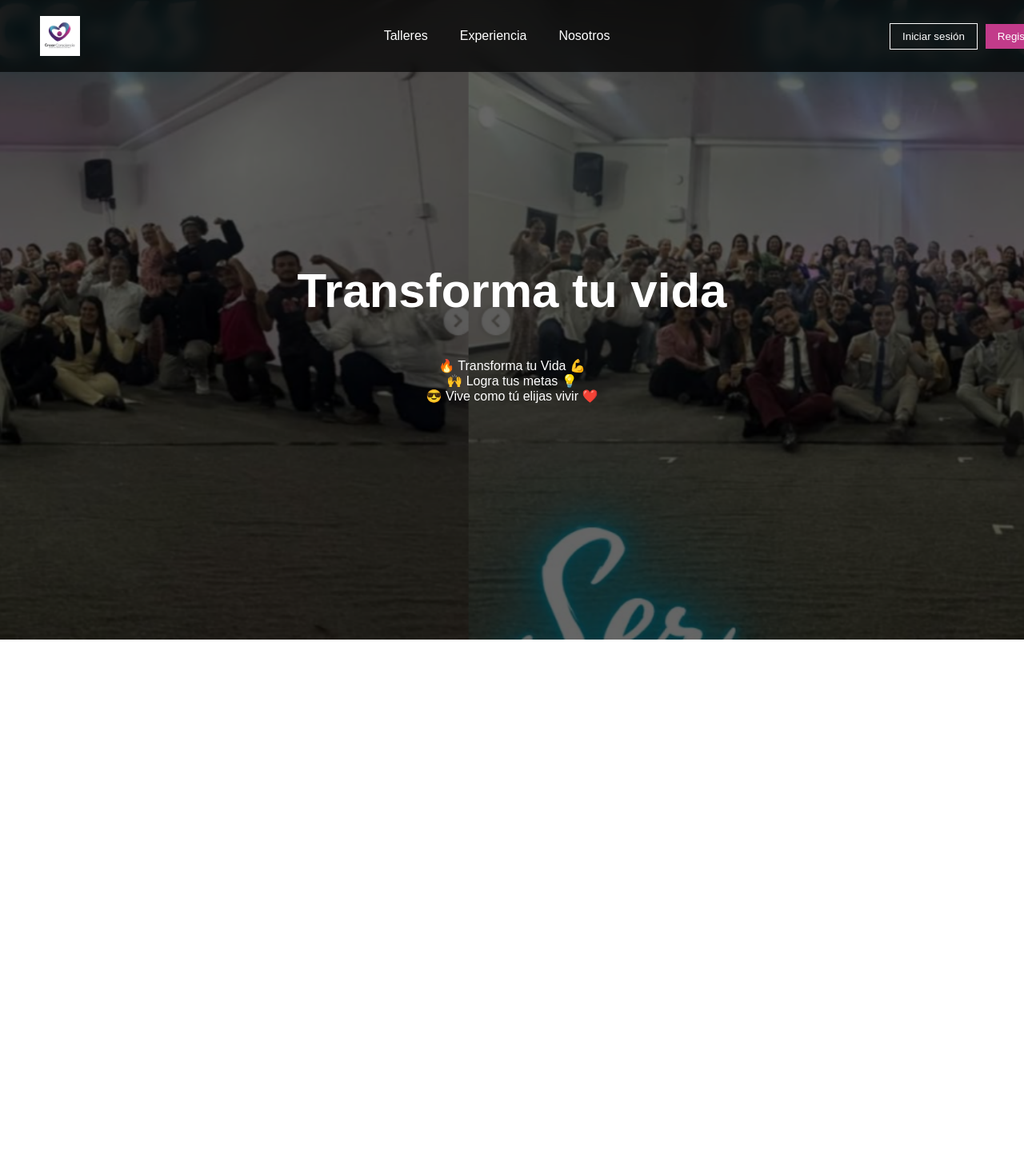
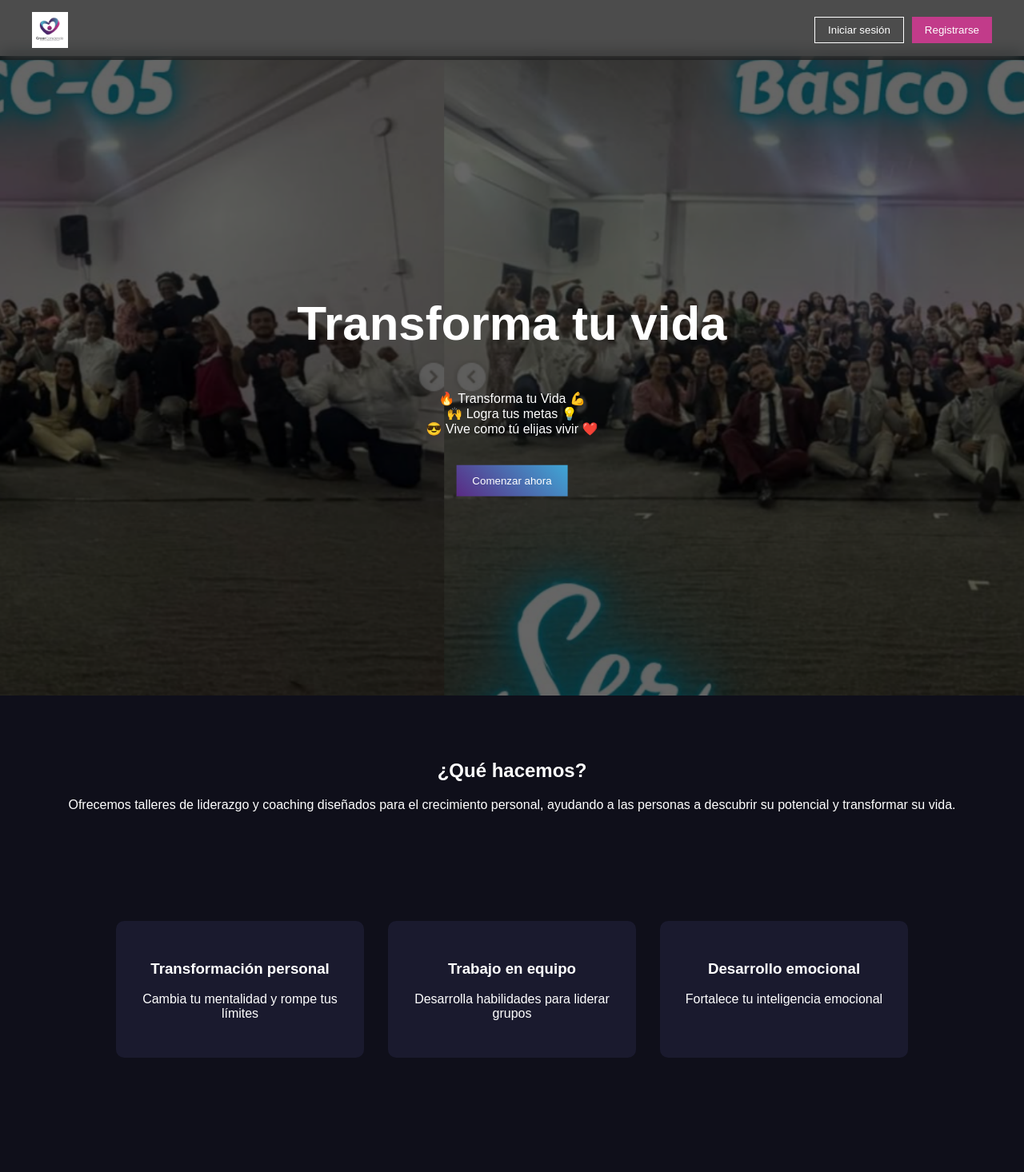
Before and after one commit to LuisCruz11/lidera360-frontend, a React (Vite) app: page / in a window 1280 px wide. Shown: the top 1466 px of the page at 80% size. Before the commit the page ends 800 px from the top, so only its background shows below. Built offline with nearby package versions, Linux system fonts and the light colour scheme.

Commit message:
Cambio en Home

```diff
--- a/src/pages/Home.jsx
+++ b/src/pages/Home.jsx
@@ -1,51 +1,13 @@
 import "../styles/home.css";
-import { useState } from "react";
 import logo from "../assets/images/logo.png";
 import Talleres from "../assets/images/Talleres.png";
 
 function Home() {
-  const [menu, setMenu] = useState(null);
-
   return (
     <div className="home">
 
       <nav className="navbar">
         <img src={logo} className="logo" />
-
-        <ul className="menu">
-          <li onMouseEnter={() => setMenu("talleres")} onMouseLeave={() => setMenu(null)}>
-            Talleres
-            {menu === "talleres" && (
-              <div className="dropdown">
-                <p>Básico</p>
-                <p>Intermedio</p>
-                <p>Avanzado</p>
-              </div>
-            )}
-          </li>
-
-          <li onMouseEnter={() => setMenu("experiencia")} onMouseLeave={() => setMenu(null)}>
-            Experiencia
-            {menu === "experiencia" && (
-              <div className="dropdown">
-                <p>Transformación personal</p>
-                <p>Trabajo en equipo</p>
-                <p>Desarrollo emocional</p>
-              </div>
-            )}
-          </li>
-
-          <li onMouseEnter={() => setMenu("nosotros")} onMouseLeave={() => setMenu(null)}>
-            Nosotros
-            {menu === "nosotros" && (
-              <div className="dropdown">
-                <p>Somos una escuela de liderazgo</p>
-                <p>Equipo de coaches certificados</p>
-                <p>Más de 500+ participantes</p>
-              </div>
-            )}
-          </li>
-        </ul>
 
         <div className="nav-buttons">
           <button className="btn-login">Iniciar sesión</button>
@@ -67,7 +29,41 @@ function Home() {
             🙌 Logra tus metas 💡 <br />
             😎 Vive como tú elijas vivir ❤️
           </p>
+          <button className="btn-primary">Comenzar ahora</button>
         </div>
+      </section>
+
+      <section className="info">
+        <h2>¿Qué hacemos?</h2>
+        <p>
+          Ofrecemos talleres de liderazgo y coaching diseñados para el crecimiento personal,
+          ayudando a las personas a descubrir su potencial y transformar su vida.
+        </p>
+      </section>
+
+      <section className="features">
+        <div className="feature">
+          <h3>Transformación personal</h3>
+          <p>Cambia tu mentalidad y rompe tus límites</p>
+        </div>
+
+        <div className="feature">
+          <h3>Trabajo en equipo</h3>
+          <p>Desarrolla habilidades para liderar grupos</p>
+        </div>
+
+        <div className="feature">
+          <h3>Desarrollo emocional</h3>
+          <p>Fortalece tu inteligencia emocional</p>
+        </div>
+      </section>
+
+      <section className="about">
+        <h2>Nosotros</h2>
+        <p>
+          Somos una escuela de liderazgo enfocada en el crecimiento humano.
+          Contamos con coaches certificados y una comunidad en constante expansión.
+        </p>
       </section>
 
     </div>
--- a/src/styles/home.css
+++ b/src/styles/home.css
@@ -12,64 +12,46 @@ body {
   display: flex;
   justify-content: space-between;
   align-items: center;
-  padding: 20px 50px;
+  padding: 15px 40px;
   background: rgba(0, 0, 0, 0.7);
   backdrop-filter: blur(10px);
   position: fixed;
+  top: 0;
   width: 100%;
+  box-sizing: border-box;
   z-index: 10;
 }
 
 .logo {
-  height: 50px;
+  height: 45px;
 }
 
-.menu {
+.nav-buttons {
   display: flex;
-  list-style: none;
-  gap: 40px;
-}
-
-.menu li {
-  position: relative;
-  cursor: pointer;
-}
-
-.dropdown {
-  position: absolute;
-  top: 30px;
-  background: #1a1a2e;
-  padding: 15px;
-  border-radius: 8px;
-  width: 200px;
-}
-
-.dropdown p {
-  margin: 5px 0;
-}
-
-.nav-buttons button {
-  margin-left: 10px;
+  gap: 10px;
 }
 
 .btn-login {
   background: transparent;
   border: 1px solid white;
   color: white;
-  padding: 8px 15px;
+  padding: 8px 16px;
+  cursor: pointer;
 }
 
 .btn-register {
   background: #C23B8A;
   border: none;
-  padding: 8px 15px;
+  padding: 8px 16px;
   color: white;
+  cursor: pointer;
 }
 
 .hero {
   height: 100vh;
   position: relative;
   overflow: hidden;
+  margin-top: 70px;
 }
 
 .collage {
@@ -108,4 +90,30 @@ body {
   border: none;
   padding: 12px 20px;
   color: white;
+  cursor: pointer;
 }
+
+.info {
+  text-align: center;
+  padding: 60px;
+}
+
+.features {
+  display: flex;
+  justify-content: center;
+  gap: 30px;
+  padding: 60px;
+}
+
+.feature {
+  background: #1a1a2e;
+  padding: 30px;
+  border-radius: 10px;
+  width: 250px;
+  text-align: center;
+}
+
+.about {
+  text-align: center;
+  padding: 60px;
+}
```
